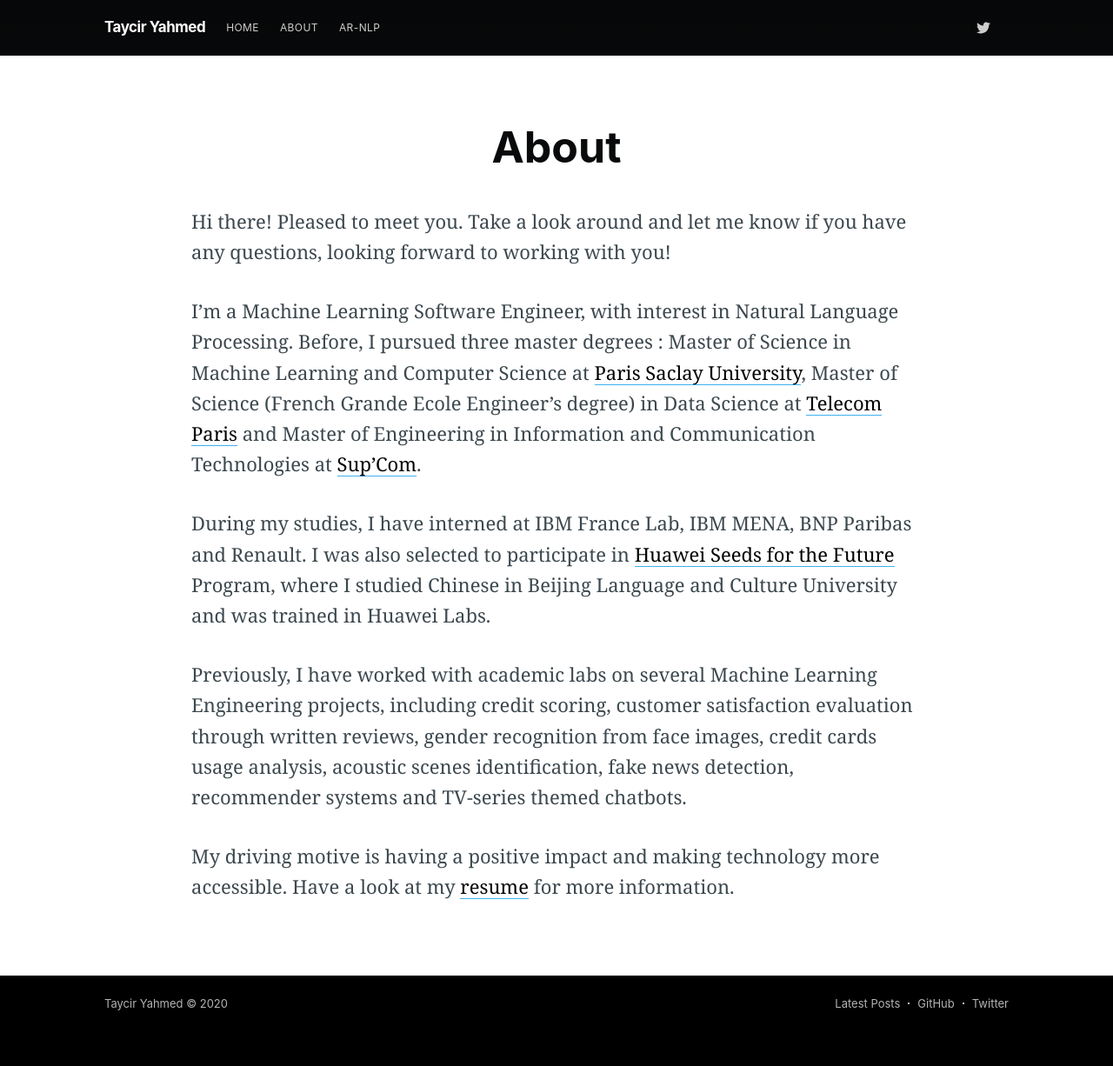
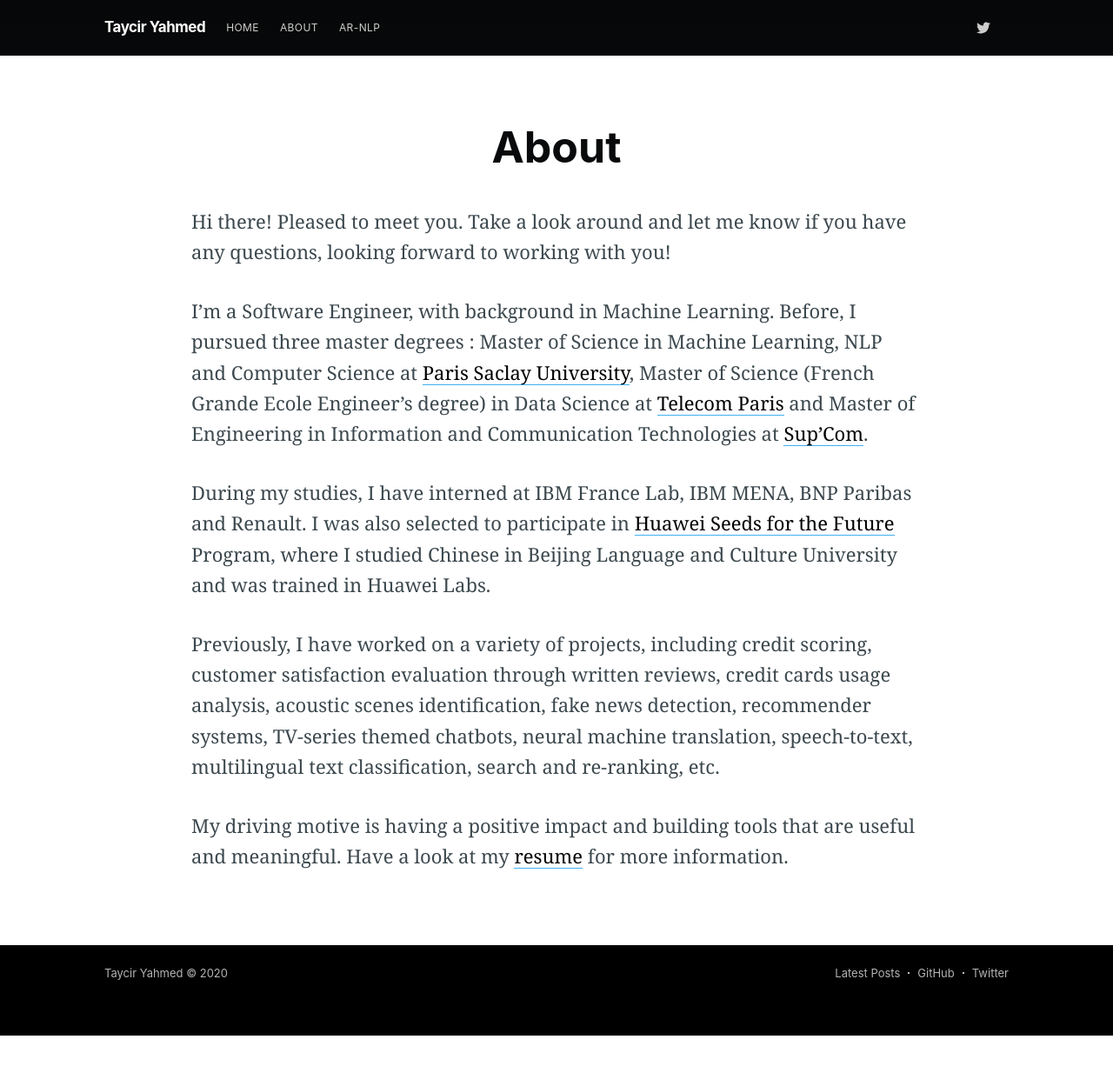
Before and after one commit to tayciryahmed/tayciryahmed.github.io, a Jekyll site: the page built from about/index.md, in a window 1280 px wide. Shown: the whole page at 87% size. Built offline with Jekyll 4.4.1, drawn with Linux system fonts in a browser that asks for light colours; nearby versions of some CDN libraries; comment, search, counter and statistics services are not loaded; after the commit the page ends 1191 px from its top, so only the background shows below that.

Commit message:
Update index.md

```diff
--- a/about/index.md
+++ b/about/index.md
@@ -10,10 +10,10 @@
 
 Hi there! Pleased to meet you. Take a look around and let me know if you have any questions, looking forward to working with you!
 
-I'm a Machine Learning Software Engineer, with interest in Natural Language Processing. Before, I pursued three master degrees : Master of Science in Machine Learning and Computer Science at [Paris Saclay University](https://www.universite-paris-saclay.fr/en), Master of Science (French Grande Ecole Engineer's degree) in Data Science at [Telecom Paris](https://www.telecom-paris.fr/en/home) and Master of Engineering in Information and Communication Technologies at [Sup'Com](http://www.supcom.mincom.tn/Fr/accueil_46_3).
+I'm a Software Engineer, with background in Machine Learning. Before, I pursued three master degrees : Master of Science in Machine Learning, NLP and Computer Science at [Paris Saclay University](https://www.universite-paris-saclay.fr/en), Master of Science (French Grande Ecole Engineer's degree) in Data Science at [Telecom Paris](https://www.telecom-paris.fr/en/home) and Master of Engineering in Information and Communication Technologies at [Sup'Com](http://www.supcom.mincom.tn/Fr/accueil_46_3).
 
 During my studies, I have interned at IBM France Lab, IBM MENA, BNP Paribas and Renault. I was also selected to participate in [Huawei Seeds for the Future](https://huawei.eu/what-we-do/seeds-future) Program, where I studied Chinese in Beijing Language and Culture University and was trained in Huawei Labs.
 
-Previously, I have worked with academic labs on several Machine Learning Engineering projects, including credit scoring, customer satisfaction evaluation through written reviews, gender recognition from face images, credit cards usage analysis, acoustic scenes identification, fake news detection, recommender systems and TV-series themed chatbots.
+Previously, I have worked on a variety of projects, including credit scoring, customer satisfaction evaluation through written reviews, credit cards usage analysis, acoustic scenes identification, fake news detection, recommender systems, TV-series themed chatbots, neural machine translation, speech-to-text, multilingual text classification, search and re-ranking, etc.
 
-My driving motive is having a positive impact and making technology more accessible. Have a look at my [resume](mailto:taycir.yahmed+website@gmail.com?subject=Request for Taycir Yahmed resume&body=Hi Taycir, Can you please send me an updated version of you resume? Thanks.) for more information.
+My driving motive is having a positive impact and building tools that are useful and meaningful. Have a look at my [resume](mailto:taycir.yahmed+website@gmail.com?subject=Request for Taycir Yahmed resume&body=Hi Taycir, Can you please send me an updated version of you resume? Thanks.) for more information.
```
